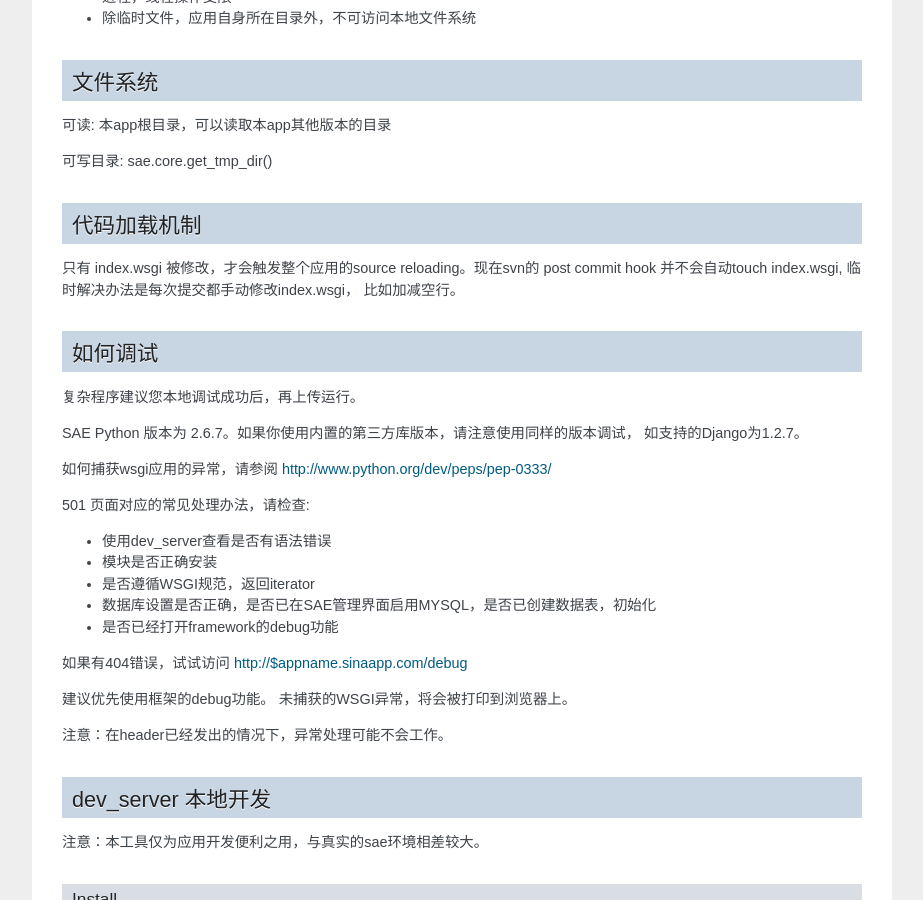
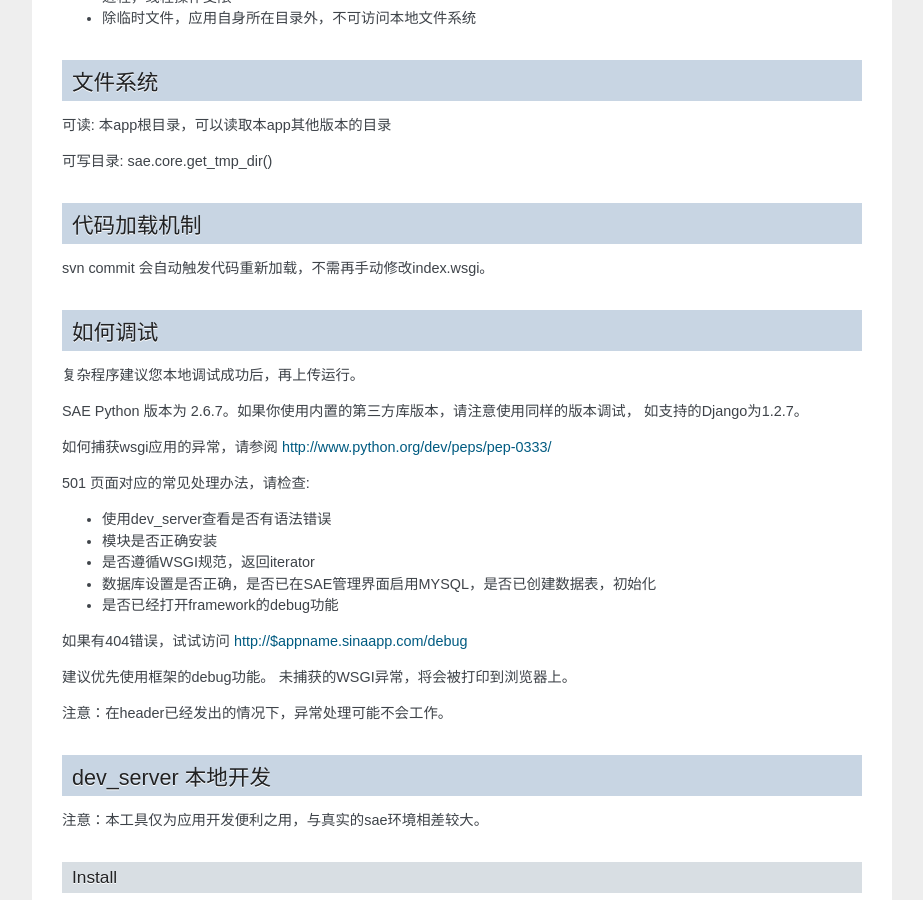
Before and after one commit to sinacloud/sae-python-dev-guide, a Sphinx documentation site: the page built from docs/runtime.rst, in a window 1280 px wide and 900 px high, scrolled down 1148 px. Shown: the whole window, without its empty margins (198-1121 px from the left). Built offline with Sphinx 7.4.7, drawn with Linux system fonts in a browser that asks for light colours.

Commit message:
Fixed: Auto source reloading when svn committed

```diff
--- a/docs/runtime.rst
+++ b/docs/runtime.rst
@@ -70,8 +70,7 @@ Python限制
 
 代码加载机制
 --------------
-只有 index.wsgi 被修改，才会触发整个应用的source reloading。现在svn的 post commit hook
-并不会自动touch index.wsgi, 临时解决办法是每次提交都手动修改index.wsgi， 比如加减空行。
+svn commit 会自动触发代码重新加载，不需再手动修改index.wsgi。
 
 
 如何调试
--- a/docs/service.rst
+++ b/docs/service.rst
@@ -80,10 +80,10 @@ http://pythondemo.sinaapp.com/demo/
 
 字符集问题
 ~~~~~~~~~~~
-在管理界面创建数据表，默认字符集为utf8，也可以设置为其他的编码。
+在管理界面创建数据表，默认字符集为utf8，也可设为其他编码。
 
-如果你是在本地开发环境建立的数据表，请确保使用utf8。在管理界面导入本地数据库的时候，
-也可以完成字符集的转换。
+如果你是在本地开发环境建立的数据表，请确保使用utf8。在管理界面导入本地数据库时，
+也可完成字符集的转换。
 
 
 TaskQueue
```
